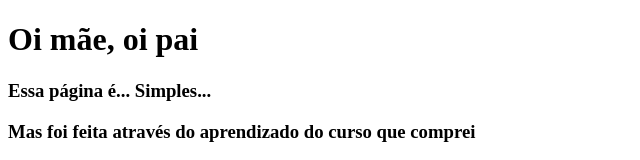
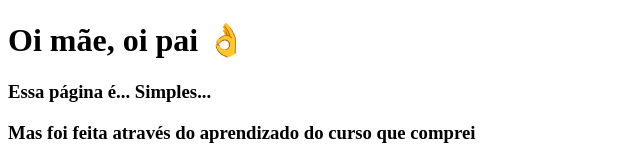
Before and after one commit to jevrton-code/clone-tabnews, a Next.js app: page / in a window 1280 px wide. Shown: the top 160 px of the page, without its empty margins (0-640 px from the left). Built offline with nearby package versions, Linux system fonts and the light colour scheme.

Commit message:
teste deploy

```diff
--- a/pages/index.js
+++ b/pages/index.js
@@ -1,7 +1,7 @@
 // definição do nosso "objeto concreto"
 function Home() {
     return <>
-        <h1>Oi mãe, oi pai</h1>
+        <h1>Oi mãe, oi pai 👌</h1>
         <h3>Essa página é... Simples...</h3>
         <h3>Mas foi feita através do aprendizado do curso que comprei</h3>
         <h3>Então, aqui vai uma frase, bíblica, pra vocês :)</h3>
```
